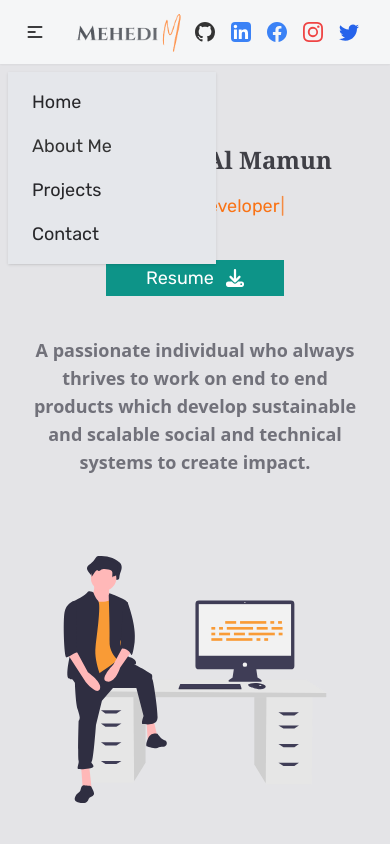
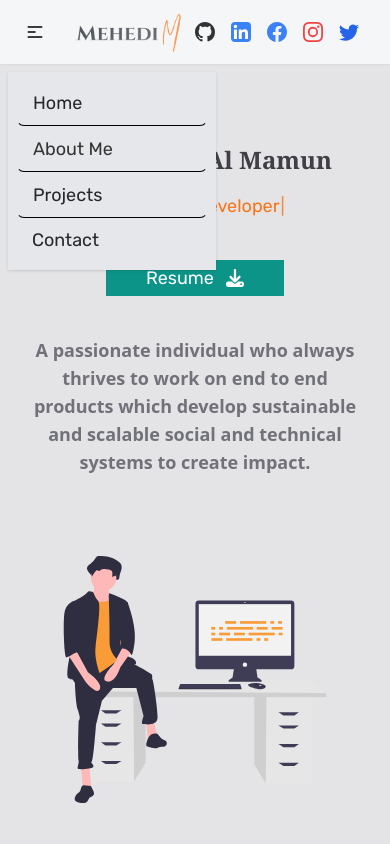
Before and after one commit to mehedialmamun21/my-portfolio, a React (Create React App) app: page / in a window 390 px wide. Both pictures are taken after a click on the label 35 px from the left and 32 px from the top of the page. Shown: the top 844 px of the page. Built offline with nearby package versions, Linux system fonts and the light colour scheme.

Commit message:
navbar updated

```diff
--- a/src/Pages/Shared/Navbar.js
+++ b/src/Pages/Shared/Navbar.js
@@ -20,15 +20,15 @@ const Navbar = () => {
                         <ul tabindex="0" class="menu menu-compact dropdown-content p-2 shadow bg-gray-200 rounded-none w-52 mt-4">
 
                             <li>
-                                <HashLink smooth to="/home#homeDetails" className='text-lg text-zinc-800  hover:text-white hover:bg-primary'>Home</HashLink>
+                                <HashLink smooth to="/home#homeDetails" className='text-lg text-zinc-800  hover:text-white hover:bg-primary border border-b-black'>Home</HashLink>
                             </li>
 
                             <li>
-                                <HashLink smooth to="/home#about" className='text-lg  lg:mx-2 hover:text-white hover:bg-primary'>About Me</HashLink>
+                                <HashLink smooth to="/home#about" className='text-lg  lg:mx-2 hover:text-white hover:bg-primary border border-b-black'>About Me</HashLink>
                             </li>
 
                             <li>
-                                <HashLink smooth to="/home#projects" className='text-lg text-zinc-800 lg:mx-2 hover:text-white hover:bg-primary'>Projects</HashLink>
+                                <HashLink smooth to="/home#projects" className='text-lg text-zinc-800 lg:mx-2 hover:text-white hover:bg-primary border border-b-black'>Projects</HashLink>
                             </li>
                             {/* <li>
                                 <HashLink smooth to="/home#blogs" className='text-lg text-zinc-800 lg:mx-2 hover:text-white hover:bg-primary'>Blogs</HashLink>
```
